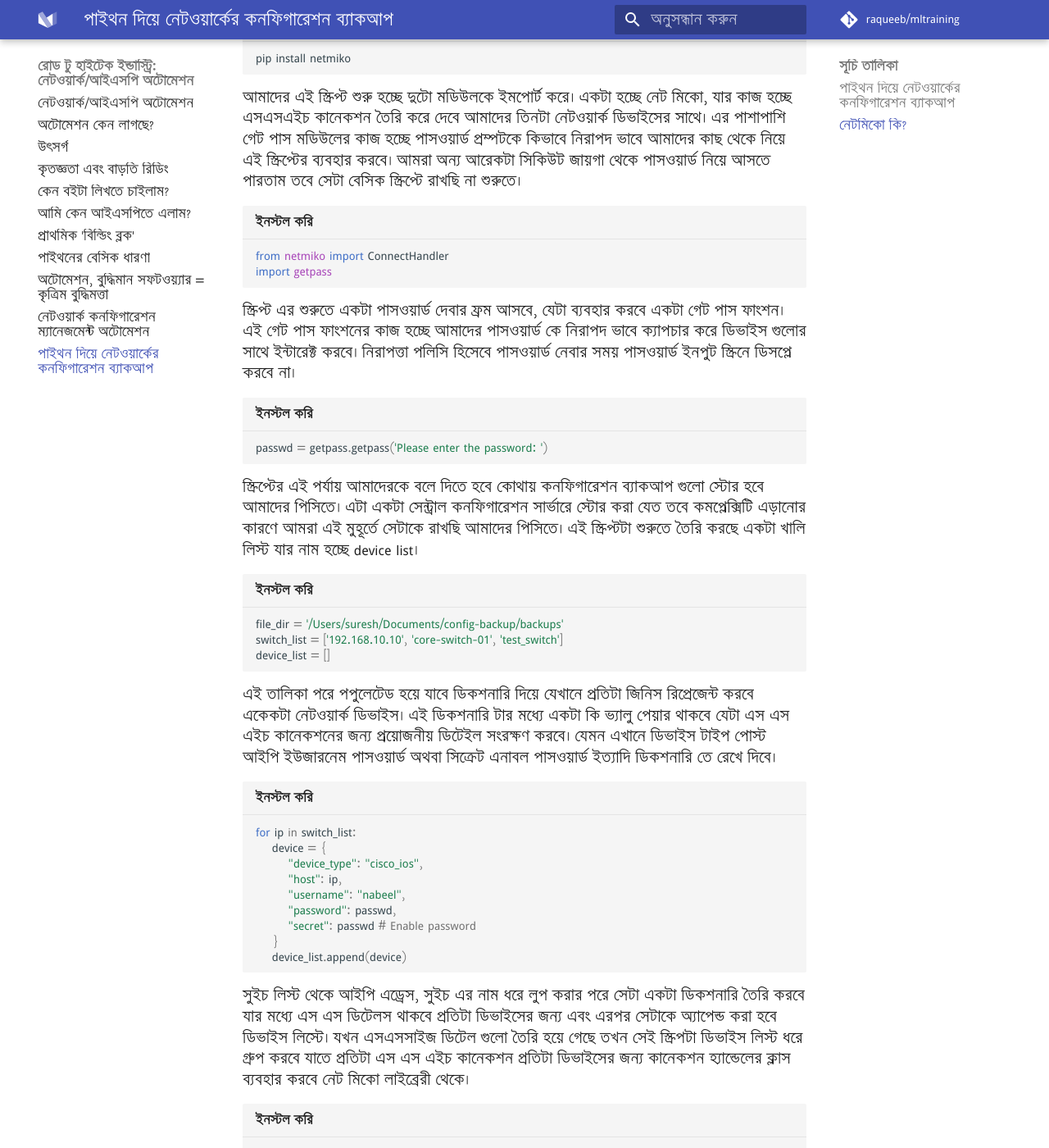
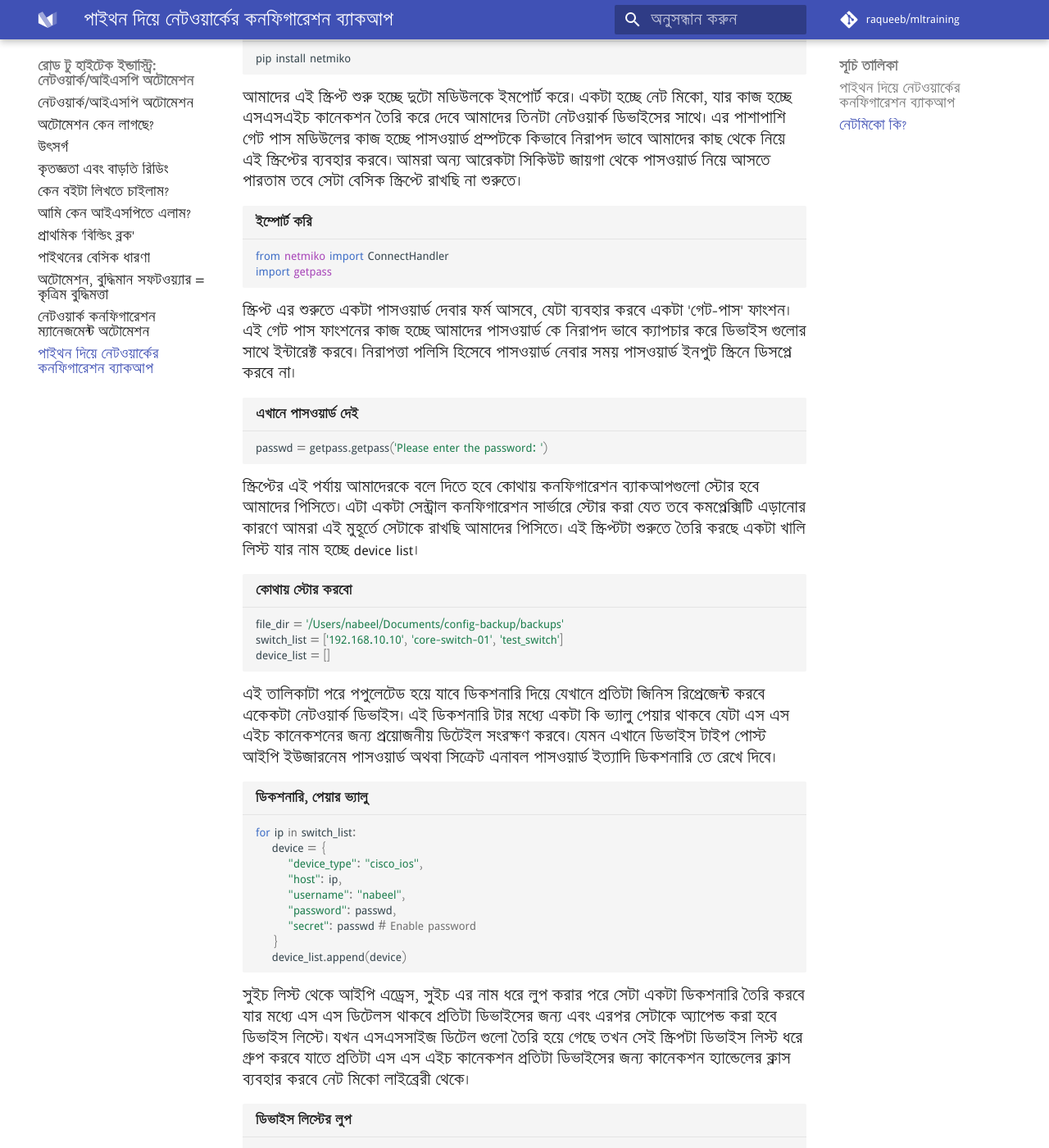
Before and after one commit to aiwithr/automation, an MkDocs documentation site: the page built from docs/python_config_backup.md, in a window 1280 px wide and 1400 px high, scrolled down 897 px. Shown: the whole window at 82% size. Built offline with MkDocs 1.6.1 and Material for MkDocs 9.7.7, drawn with Linux system fonts in a browser that asks for light colours; some web fonts are replaced; comment, search, counter and statistics services are not loaded; some of the changed text lies outside the part shown.

Commit message:
Github Actions commit from VScode

````diff
--- a/docs/python_config_backup.md
+++ b/docs/python_config_backup.md
@@ -16,27 +16,27 @@
 
 আমাদের এই স্ক্রিপ্ট শুরু হচ্ছে দুটো মডিউলকে ইমপোর্ট করে। একটা হচ্ছে নেট মিকো, যার কাজ হচ্ছে এসএসএইচ কানেকশন তৈরি করে দেবে আমাদের তিনটা নেটওয়ার্ক ডিভাইসের সাথে। এর পাশাপাশি গেট পাস মডিউলের কাজ হচ্ছে পাসওয়ার্ড প্রম্পটকে কিভাবে নিরাপদ ভাবে আমাদের কাছ থেকে নিয়ে এই স্ক্রিপ্টের ব্যবহার করবে। আমরা অন্য আরেকটা সিকিউট জায়গা থেকে পাসওয়ার্ড নিয়ে আসতে পারতাম তবে সেটা বেসিক স্ক্রিপ্টে রাখছি না শুরুতে।
 
-``` py title="ইনস্টল করি"
+``` py title="ইম্পোর্ট করি"
 from netmiko import ConnectHandler
 import getpass
 ```
 
-স্ক্রিপ্ট এর শুরুতে একটা পাসওয়ার্ড দেবার ফ্রম আসবে, যেটা ব্যবহার করবে একটা গেট পাস ফাংশন। এই গেট পাস ফাংশনের কাজ হচ্ছে আমাদের পাসওয়ার্ড কে নিরাপদ ভাবে ক্যাপচার করে ডিভাইস গুলোর সাথে ইন্টারেক্ট করবে। নিরাপত্তা পলিসি হিসেবে পাসওয়ার্ড নেবার সময় পাসওয়ার্ড ইনপুট স্ক্রিনে ডিসপ্লে করবে না।
+স্ক্রিপ্ট এর শুরুতে একটা পাসওয়ার্ড দেবার ফর্ম আসবে, যেটা ব্যবহার করবে একটা 'গেট-পাস' ফাংশন। এই গেট পাস ফাংশনের কাজ হচ্ছে আমাদের পাসওয়ার্ড কে নিরাপদ ভাবে ক্যাপচার করে ডিভাইস গুলোর সাথে ইন্টারেক্ট করবে। নিরাপত্তা পলিসি হিসেবে পাসওয়ার্ড নেবার সময় পাসওয়ার্ড ইনপুট স্ক্রিনে ডিসপ্লে করবে না।
 
-``` py title="ইনস্টল করি"
+``` py title="এখানে পাসওয়ার্ড দেই"
 passwd = getpass.getpass('Please enter the password: ')
 ```
 
-স্ক্রিপ্টের এই পর্যায় আমাদেরকে বলে দিতে হবে কোথায় কনফিগারেশন ব্যাকআপ গুলো স্টোর হবে আমাদের পিসিতে। এটা একটা সেন্ট্রাল কনফিগারেশন সার্ভারে স্টোর করা যেত তবে কমপ্লেক্সিটি এড়ানোর কারণে আমরা এই মুহূর্তে সেটাকে রাখছি আমাদের পিসিতে। এই স্ক্রিপ্টটা শুরুতে তৈরি করছে একটা খালি লিস্ট যার নাম হচ্ছে device list।
+স্ক্রিপ্টের এই পর্যায় আমাদেরকে বলে দিতে হবে কোথায় কনফিগারেশন ব্যাকআপগুলো স্টোর হবে আমাদের পিসিতে। এটা একটা সেন্ট্রাল কনফিগারেশন সার্ভারে স্টোর করা যেত তবে কমপ্লেক্সিটি এড়ানোর কারণে আমরা এই মুহূর্তে সেটাকে রাখছি আমাদের পিসিতে। এই স্ক্রিপ্টটা শুরুতে তৈরি করছে একটা খালি লিস্ট যার নাম হচ্ছে device list।
 
-``` py title="ইনস্টল করি"
-file_dir = '/Users/suresh/Documents/config-backup/backups'
+``` py title="কোথায় স্টোর করবো"
+file_dir = '/Users/nabeel/Documents/config-backup/backups'
 switch_list = ['192.168.10.10', 'core-switch-01', 'test_switch']
 device_list = []
 ```
-এই তালিকা পরে পপুলেটেড হয়ে যাবে ডিকশনারি দিয়ে যেখানে প্রতিটা জিনিস রিপ্রেজেন্ট করবে একেকটা নেটওয়ার্ক ডিভাইস। এই ডিকশনারি টার মধ্যে একটা কি ভ্যালু পেয়ার থাকবে যেটা এস এস এইচ কানেকশনের জন্য প্রয়োজনীয় ডিটেইল সংরক্ষণ করবে। যেমন এখানে ডিভাইস টাইপ পোস্ট আইপি ইউজারনেম পাসওয়ার্ড অথবা সিক্রেট এনাবল পাসওয়ার্ড ইত্যাদি ডিকশনারি তে রেখে দিবে।
+এই তালিকাটা পরে পপুলেটেড হয়ে যাবে ডিকশনারি দিয়ে যেখানে প্রতিটা জিনিস রিপ্রেজেন্ট করবে একেকটা নেটওয়ার্ক ডিভাইস। এই ডিকশনারি টার মধ্যে একটা কি ভ্যালু পেয়ার থাকবে যেটা এস এস এইচ কানেকশনের জন্য প্রয়োজনীয় ডিটেইল সংরক্ষণ করবে। যেমন এখানে ডিভাইস টাইপ পোস্ট আইপি ইউজারনেম পাসওয়ার্ড অথবা সিক্রেট এনাবল পাসওয়ার্ড ইত্যাদি ডিকশনারি তে রেখে দিবে।
 
-``` py title="ইনস্টল করি"
+``` py title="ডিকশনারি, পেয়ার ভ্যালু"
 for ip in switch_list:
     device = {
         "device_type": "cisco_ios",
@@ -50,7 +50,7 @@
 
 সুইচ লিস্ট থেকে আইপি এড্রেস, সুইচ এর নাম ধরে লুপ করার পরে সেটা একটা ডিকশনারি তৈরি করবে যার মধ্যে এস এস ডিটেলস থাকবে প্রতিটা ডিভাইসের জন্য এবং এরপর সেটাকে অ্যাপেন্ড করা হবে ডিভাইস লিস্টে। যখন এসএসসাইজ ডিটেল গুলো তৈরি হয়ে গেছে তখন সেই স্ক্রিপটা ডিভাইস লিস্ট ধরে গ্রুপ করবে যাতে প্রতিটা এস এস এইচ কানেকশন প্রতিটা ডিভাইসের জন্য কানেকশন হ্যান্ডেলের ক্লাস ব্যবহার করবে নেট মিকো লাইব্রেরী থেকে।
 
-``` py title="ইনস্টল করি"
+``` py title="ডিভাইস লিস্টের লুপ"
 for device in device_list:
     host_name = device['host']
     connection = ConnectHandler(**device)
@@ -59,17 +59,17 @@
 
 উপরের শেষের লাইনে, ডিভাইসে কানেক্টেড হবার পরে প্রতিটা ডিভাইসে আলাদা আলাদা করে শো রান কমান্ড পাঠাবে যাতে সেই device গুলো থেকে রানিং কনফিগারেশন ফাইলগুলো সে পড়তে পারে। এই রানিং কনফিগারেশন গুলোকে সে স্টোর করবে ভেরিয়েবল শো রান অংশে। এরপরে ই ফাইল-ডায়ের বলে একটা ব্যাকআপ ডাইরেক্ট ফ্রিতে একটি নতুন ফাইল তৈরি করবে যেখানে ফাইলটার নাম রাখা হয়েছে সুরান হোস্ট নেম ডট টেক্সট ফাইল। ডিভাইসের রানিং কনফিগারেশন ফাইলের আউটপুট রাইট হবে এই ফাইলটাতে।
 
-``` py title="ইনস্টল করি"
+``` py title="কোন ফাইলে সেভ করবো?"
     with open(f"{file_dir}/show_run_{host_name}.txt", 'w') as f:
             f.write(show_run)
 ```
 ব্যাকিং আপ কমপ্লিট হওয়ার পরে এই স্ক্রিপ্ট পরবর্তী ডিভাইসে যাবার আগে আগে ডিভাইস থেকে ডিসকানেক্ট হয়ে যাবে। পরবর্তী ডিভাইসটি নেওয়া হবে ডিভাইস লিস্ট থেকে।
 
-``` py title="ইনস্টল করি"
+``` py title="প্রথম ডিভাইস থেকে বিচ্ছিন্ন হয়ে দ্বিতীয় ডিভাইসে"
     connection.disconnect()
 ```
 
-কোথায় ইনহান্সমেন্ট আসতে পারে?
+কোথায় এনহান্সমেন্ট আসতে পারে?
 
 ১. কন কারেন্সি: এই স্ক্রিপ্টে প্রতিটা ডিভাইস একটার পর একটা কানেক্ট করে তার কনফিগারেশন ফাইল ব্যাকআপ করা হবে। তবে এই অপারেশন এ গতি আনার জন্য এখানে কোন কারেন্সি ফিচার আনা যেতে পারে। কন কারেন্সি ফিচার পাইথনের মডিউল হিসেবে এই স্ক্রিপ্ট টাকে কনফারেন্ট হিসাবে চালাতে পারে। এখানে পাইথন প্রতিটা ডিভাইস শেষ করার পর পরবর্তী ডিভাইসে যাবার পরিবর্তে একেবারে প্রতিটা ডিভাইসে কানেকশন তৈরি করে কনফিগারেশন ফাইলগুলো কপি করে আনতে পারে।
 
````
Also changed, not shown: other parts of docs/python_config_backup.md (+2 -2 lines), docs/building-block.md (+5 -0 lines), docs/index.md (+1 -1 lines), docs/network_config.md (+1 -1 lines), docs/whyautomation.md (+5 -0 lines), docs/whyisp.md (+2 -2 lines).
